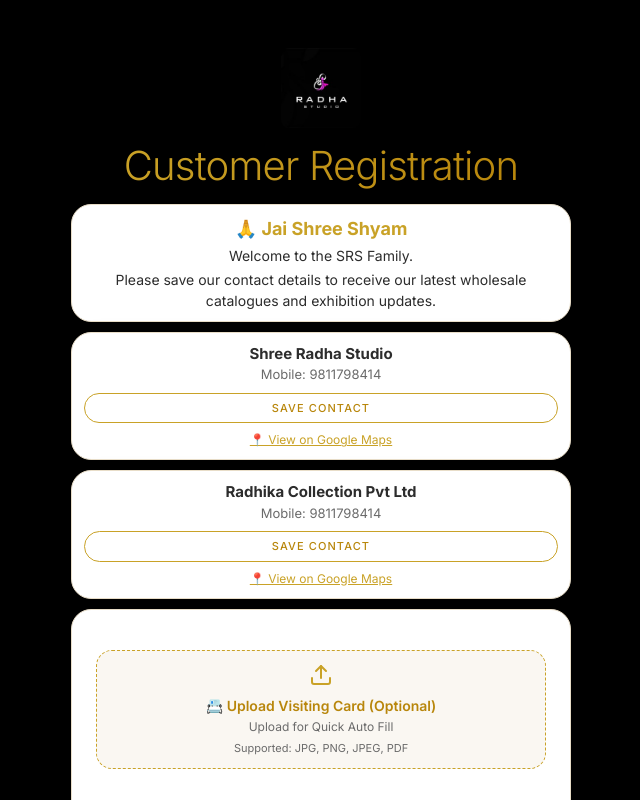
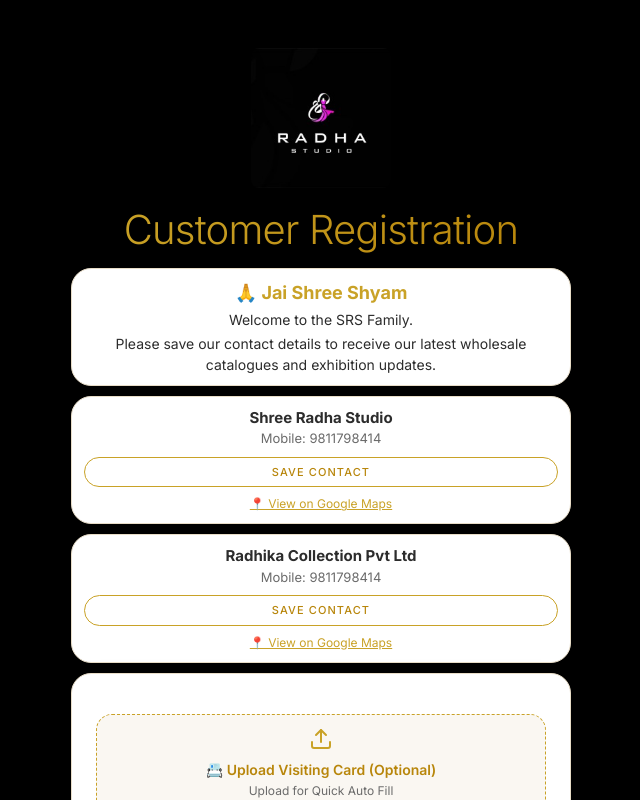
Before and after one commit to abhaysrsdev/SRS-EXHIBITION, a Next.js app: page / in a window 1280 px wide. Shown: the top 800 px of the page, without its empty margins (319-959 px from the left). Built offline with nearby package versions, Linux system fonts and the light colour scheme.

Commit message:
Increase logo size

```diff
--- a/components/LandingPageFull.tsx
+++ b/components/LandingPageFull.tsx
@@ -27,8 +27,8 @@
             alt="Shree Radha Studio Logo"
             style={{
               display: 'block',
-              margin: '0 auto 12px auto',
-              width: '80px',
+              margin: '0 auto 16px auto',
+              width: '140px',
               height: 'auto',
               objectFit: 'contain',
               borderRadius: '8px'
```
